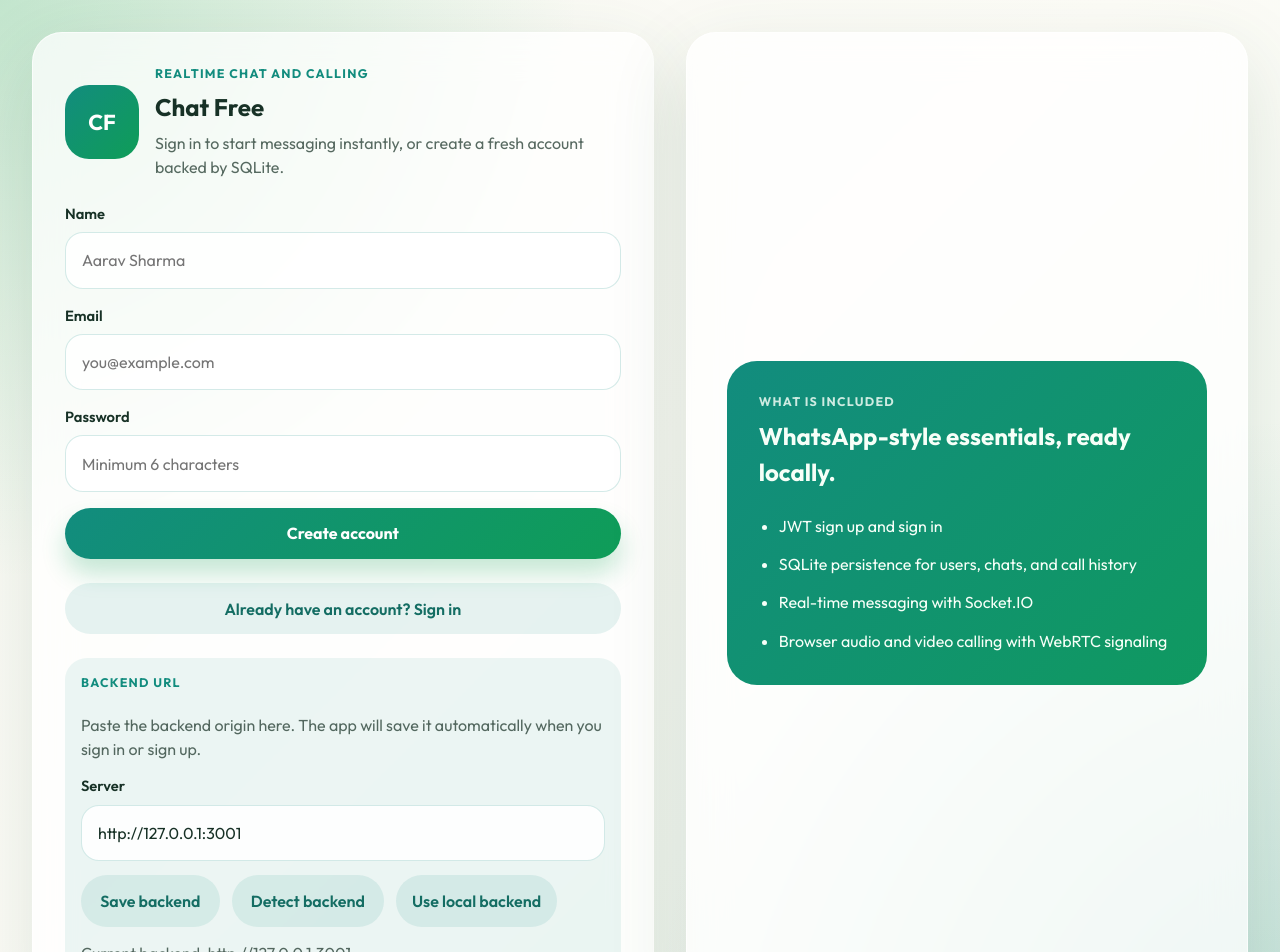
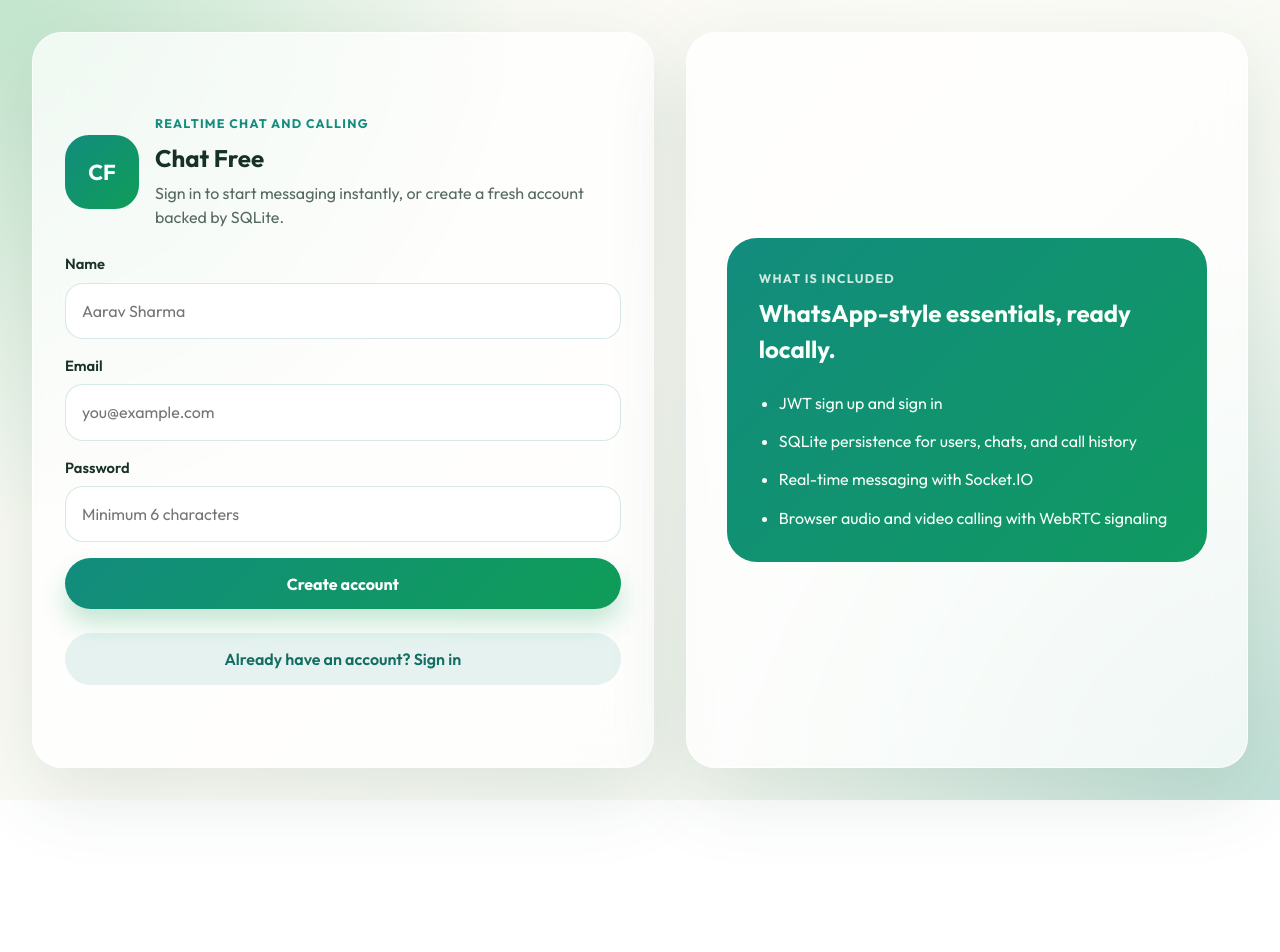
Before and after one commit to rokeshramesh06-lgtm/figma, a React (Vite) app: page / in a window 1280 px wide. Shown: the top 952 px of the page. After the commit the page ends 800 px from the top, so only its background shows below. Built offline with nearby package versions, Linux system fonts and the light colour scheme.

Commit message:
Use shared backend configuration

```diff
--- a/src/App.jsx
+++ b/src/App.jsx
@@ -1,11 +1,7 @@
 import { useEffect, useMemo, useRef, useState } from "react";
 import { io } from "socket.io-client";
 import { apiRequest } from "./api.js";
-import {
-  fallbackLocalServerOrigin,
-  getServerOrigin,
-  setStoredServerOrigin,
-} from "./config.js";
+import { getServerOrigin } from "./config.js";
 import AuthScreen from "./components/AuthScreen.jsx";
 import CallPanel from "./components/CallPanel.jsx";
 import ConversationPane from "./components/ConversationPane.jsx";
@@ -230,14 +226,6 @@ export default function App() {
     resetRealtimeState();
   }
 
-  function handleSaveServerOrigin(nextServerOrigin) {
-    setStoredServerOrigin(nextServerOrigin);
-    const resolvedServerOrigin = getServerOrigin();
-    setServerOrigin(resolvedServerOrigin);
-    setAuthError("");
-    return resolvedServerOrigin;
-  }
-
   async function handleDetectServerOrigin() {
     if (typeof window === "undefined") {
       return "";
@@ -257,13 +245,14 @@ export default function App() {
         throw new Error("Backend health check failed.");
       }
 
-      setStoredServerOrigin(origin);
       setServerOrigin(origin);
       setAuthError("");
       return origin;
     } catch {
       setServerOrigin("");
-      setAuthError("No same-origin backend responded on this deployment. Enter a backend URL below.");
+      setAuthError(
+        "This deployment is not connected to its shared backend. Set VITE_SERVER_ORIGIN in Vercel, or deploy /api on the same origin.",
+      );
       return "";
     } finally {
       window.clearTimeout(timeoutId);
@@ -281,6 +270,7 @@ export default function App() {
 
     const controller = new AbortController();
     const timeoutId = window.setTimeout(() => controller.abort(), 2500);
+    let foundSharedBackend = false;
 
     fetch(`${window.location.origin}/api/health`, {
       signal: controller.signal,
@@ -290,12 +280,17 @@ export default function App() {
           return;
         }
 
-        setStoredServerOrigin(window.location.origin);
+        foundSharedBackend = true;
         setServerOrigin(window.location.origin);
         setAuthError("");
       })
       .catch(() => {})
       .finally(() => {
+        if (!ignore && !foundSharedBackend) {
+          setAuthError(
+            "This deployment is not connected to its shared backend. Set VITE_SERVER_ORIGIN in Vercel, or deploy /api on the same origin.",
+          );
+        }
         if (!ignore) {
           setIsCheckingServerOrigin(false);
         }
@@ -816,17 +811,14 @@ export default function App() {
   if (!session?.token || !session.user || !serverOrigin) {
     return (
       <AuthScreen
-        defaultServerOrigin={fallbackLocalServerOrigin}
         error={authError}
         isBusy={isAuthBusy}
         isCheckingServerOrigin={isCheckingServerOrigin}
         mode={authMode}
         onDetectServerOrigin={handleDetectServerOrigin}
         onModeChange={setAuthMode}
-        onSaveServerOrigin={handleSaveServerOrigin}
         onSubmit={handleAuthSubmit}
         requiresServerOrigin={!serverOrigin}
-        serverOrigin={serverOrigin}
       />
     );
   }
--- a/src/api.js
+++ b/src/api.js
@@ -6,7 +6,7 @@ export async function apiRequest(path, options = {}) {
   const requestUrl = buildServerUrl(path);
 
   if (!requestUrl) {
-    throw new Error("Set the backend URL on the sign-in screen before making requests.");
+    throw new Error("This deployment is not connected to its shared chat backend yet.");
   }
 
   try {
@@ -21,7 +21,7 @@ export async function apiRequest(path, options = {}) {
     });
   } catch {
     throw new Error(
-      `Cannot reach the chat server at ${requestUrl}. Start the backend there, or update the backend URL on the sign-in screen.`,
+      `Cannot reach the chat server at ${requestUrl}. Check the deployment's shared backend configuration.`,
     );
   }
 
@@ -32,7 +32,7 @@ export async function apiRequest(path, options = {}) {
   if (!response.ok) {
     if (response.status === 404) {
       throw new Error(
-        `The server at ${requestUrl} returned 404. Check the backend URL on the sign-in screen, or make sure the backend is running there.`,
+        `The configured chat backend at ${requestUrl} returned 404. Check the deployment's shared backend configuration.`,
       );
     }
 
--- a/src/components/AuthScreen.jsx
+++ b/src/components/AuthScreen.jsx
@@ -7,7 +7,6 @@ const initialForm = {
 };
 
 export default function AuthScreen({
-  defaultServerOrigin,
   mode,
   onModeChange,
   onSubmit,
@@ -15,15 +14,9 @@ export default function AuthScreen({
   isCheckingServerOrigin,
   error,
   requiresServerOrigin,
-  serverOrigin,
   onDetectServerOrigin,
-  onSaveServerOrigin,
 }) {
   const [form, setForm] = useState(initialForm);
-  const [serverOriginDraft, setServerOriginDraft] = useState(serverOrigin);
-  const [serverOriginMessage, setServerOriginMessage] = useState("");
-  const hasServerOriginDraft = Boolean(serverOriginDraft.trim());
-  const shouldShowInlineServerSetup = isCheckingServerOrigin || requiresServerOrigin;
 
   useEffect(() => {
     setForm((current) => ({
@@ -33,10 +26,6 @@ export default function AuthScreen({
     }));
   }, [mode]);
 
-  useEffect(() => {
-    setServerOriginDraft(serverOrigin);
-  }, [serverOrigin]);
-
   function updateField(event) {
     const { name, value } = event.target;
     setForm((current) => ({ ...current, [name]: value }));
@@ -44,97 +33,11 @@ export default function AuthScreen({
 
   async function handleSubmit(event) {
     event.preventDefault();
-
-    if (!serverOrigin && hasServerOriginDraft) {
-      const savedServerOrigin = onSaveServerOrigin(serverOriginDraft);
-
-      if (!savedServerOrigin) {
-        setServerOriginMessage("Enter a full backend URL like https://your-backend.example.com.");
-        return;
-      }
-
-      setServerOriginDraft(savedServerOrigin);
-      setServerOriginMessage(`Backend set to ${savedServerOrigin}`);
-    }
-
-    if (!serverOrigin && !hasServerOriginDraft) {
-      setServerOriginMessage("Enter a backend URL below, then press the button again.");
+    if (requiresServerOrigin) {
       return;
     }
 
     await onSubmit(form);
-  }
-
-  function handleSaveServerOrigin() {
-    const savedServerOrigin = onSaveServerOrigin(serverOriginDraft);
-    if (!savedServerOrigin) {
-      setServerOriginMessage("Enter a full backend URL like https://your-backend.example.com.");
-      return;
-    }
-
-    setServerOriginDraft(savedServerOrigin);
-    setServerOriginMessage(`Backend set to ${savedServerOrigin}`);
-  }
-
-  function handleUseLocalServer() {
-    const savedServerOrigin = onSaveServerOrigin(defaultServerOrigin);
-    setServerOriginDraft(savedServerOrigin);
-    setServerOriginMessage(`Backend reset to ${savedServerOrigin}`);
-  }
-
-  function renderServerPanel(isInline = false) {
-    return (
-      <section className={`server-panel${isInline ? " inline-server-panel" : ""}`}>
-        <p className="eyebrow">Backend URL</p>
-        <p className="subtle-copy">
-          Paste the backend origin here. The app will save it automatically when you sign in or
-          sign up.
-        </p>
-
-        {requiresServerOrigin && !isCheckingServerOrigin ? (
-          <p className="server-warning">
-            No same-origin backend was detected for this deployment yet. Enter a backend URL, or
-            try detecting a same-origin `/api` backend again.
-          </p>
-        ) : null}
-
-        <label className="field">
-          <span>Server</span>
-          <input
-            name="serverOrigin"
-            onChange={(event) => {
-              setServerOriginDraft(event.target.value);
-              setServerOriginMessage("");
-            }}
-            placeholder="https://your-backend.example.com"
-            type="url"
-            value={serverOriginDraft}
-          />
-        </label>
-
-        <div className="server-actions">
-          <button className="secondary-button" disabled={isCheckingServerOrigin} onClick={handleSaveServerOrigin} type="button">
-            Save backend
-          </button>
-          <button
-            className="secondary-button"
-            disabled={isCheckingServerOrigin}
-            onClick={onDetectServerOrigin}
-            type="button"
-          >
-            {isCheckingServerOrigin ? "Checking..." : "Detect backend"}
-          </button>
-          <button className="icon-button" disabled={isCheckingServerOrigin} onClick={handleUseLocalServer} type="button">
-            Use local backend
-          </button>
-        </div>
-
-        <p className="server-copy">
-          Current backend: {serverOrigin || "Not configured yet"}
-        </p>
-        {serverOriginMessage ? <p className="server-copy">{serverOriginMessage}</p> : null}
-      </section>
-    );
   }
 
   return (
@@ -193,23 +96,34 @@ export default function AuthScreen({
             />
           </label>
 
-          {shouldShowInlineServerSetup ? renderServerPanel(true) : null}
-
           {error ? <p className="form-error">{error}</p> : null}
 
           {isCheckingServerOrigin ? (
-            <p className="server-copy">Checking whether this deployment already exposes the backend...</p>
+            <p className="server-copy">Checking whether this deployment already exposes the shared backend...</p>
           ) : null}
 
           {!isCheckingServerOrigin && requiresServerOrigin ? (
-            <p className="form-error">
-              Enter a backend URL above. You can paste it and submit right away.
-            </p>
+            <section className="server-panel inline-server-panel">
+              <p className="eyebrow">Service Status</p>
+              <p className="subtle-copy">
+                This site is waiting for its shared backend connection. End users do not need to
+                enter anything here.
+              </p>
+              <p className="server-warning">
+                The deployment could not find its configured backend yet. Retry the check, or set
+                `VITE_SERVER_ORIGIN` in Vercel for this site.
+              </p>
+              <div className="server-actions">
+                <button className="secondary-button" onClick={onDetectServerOrigin} type="button">
+                  Retry backend check
+                </button>
+              </div>
+            </section>
           ) : null}
 
           <button
             className="primary-button"
-            disabled={isBusy || isCheckingServerOrigin || (!serverOrigin && !hasServerOriginDraft)}
+            disabled={isBusy || isCheckingServerOrigin || requiresServerOrigin}
             type="submit"
           >
             {isBusy ? "Please wait..." : mode === "signup" ? "Create account" : "Sign in"}
@@ -223,8 +137,6 @@ export default function AuthScreen({
         >
           {mode === "signin" ? "Need an account? Sign up" : "Already have an account? Sign in"}
         </button>
-
-        {!shouldShowInlineServerSetup ? renderServerPanel(false) : null}
       </section>
 
       <aside className="auth-preview">
--- a/src/config.js
+++ b/src/config.js
@@ -1,5 +1,4 @@
 export const fallbackLocalServerOrigin = "http://127.0.0.1:3001";
-export const serverOriginStorageKey = "chat-free-server-origin";
 const configuredServerOrigin = import.meta.env?.VITE_SERVER_ORIGIN?.replace(/\/$/, "");
 
 export function normalizeServerOrigin(value) {
@@ -16,67 +15,10 @@ export function normalizeServerOrigin(value) {
   }
 }
 
-function getStoredServerOrigin() {
-  if (typeof window === "undefined") {
-    return "";
-  }
-
-  const normalizedValue = normalizeServerOrigin(window.localStorage.getItem(serverOriginStorageKey));
-  if (!normalizedValue) {
-    return "";
-  }
-
-  const { origin, protocol, hostname } = window.location;
-  const isLocalhost = hostname === "localhost" || hostname === "127.0.0.1";
-  const isFileProtocol = protocol === "file:";
-
-  // Older builds may have saved the frontend URL itself as the backend on hosted pages.
-  // Drop that stale value so the runtime health probe can re-check same-origin safely.
-  if (!isLocalhost && !isFileProtocol && normalizedValue === origin) {
-    window.localStorage.removeItem(serverOriginStorageKey);
-    return "";
-  }
-
-  return normalizedValue;
-}
-
-function getServerOriginFromQuery() {
-  if (typeof window === "undefined") {
-    return "";
-  }
-
-  const params = new URLSearchParams(window.location.search);
-  return normalizeServerOrigin(params.get("server"));
-}
-
-export function setStoredServerOrigin(value) {
-  if (typeof window === "undefined") {
-    return;
-  }
-
-  const normalizedValue = normalizeServerOrigin(value);
-  if (normalizedValue) {
-    window.localStorage.setItem(serverOriginStorageKey, normalizedValue);
-    return;
-  }
-
-  window.localStorage.removeItem(serverOriginStorageKey);
-}
-
 function inferServerOrigin() {
-  const queryServerOrigin = getServerOriginFromQuery();
-  if (queryServerOrigin) {
-    setStoredServerOrigin(queryServerOrigin);
-    return queryServerOrigin;
-  }
-
-  const storedServerOrigin = getStoredServerOrigin();
-  if (storedServerOrigin) {
-    return storedServerOrigin;
-  }
-
-  if (configuredServerOrigin) {
-    return configuredServerOrigin;
+  const normalizedConfiguredOrigin = normalizeServerOrigin(configuredServerOrigin);
+  if (normalizedConfiguredOrigin) {
+    return normalizedConfiguredOrigin;
   }
 
   if (typeof window === "undefined") {
@@ -100,7 +42,7 @@ function inferServerOrigin() {
     return origin;
   }
 
-  // For hosted frontends, wait for an explicit backend URL or a runtime health probe.
+  // Hosted frontends either expose /api on the same origin or use one shared backend from env.
   return "";
 }
 
```
Also changed, not shown: 2 other files (tests, documents, lock files or other folders).
